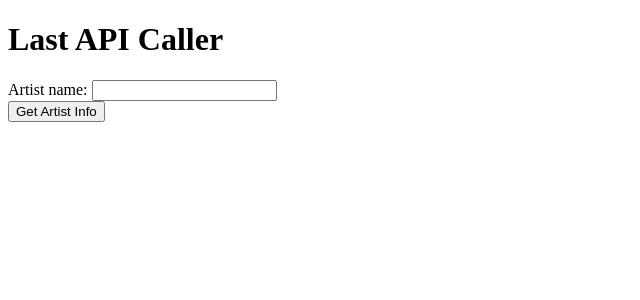
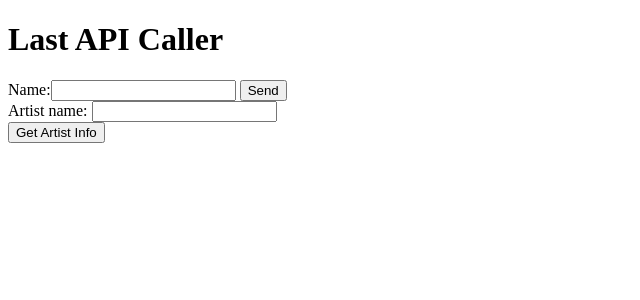
Before and after one commit to nordicmaster/LastFM-API-caller, a Django app: template hello/templates/index.html in a window 1280 px wide. Shown: the top 300 px of the page, without its empty margins (0-640 px from the left). Run offline with Django 3.2, Linux system fonts and the light colour scheme; the template is opened without the code that fills it: values that come from a table or form of the project are taken from there, others are empty.

Commit message:
Update index.html

```diff
--- a/hello/templates/index.html
+++ b/hello/templates/index.html
@@ -9,7 +9,11 @@
 <script src="{% static 'script.js' %}?version=2"></script>
 <body>
     <h1>Last API Caller</h1>
-
+    <form method="POST">
+        {% csrf_token %}
+        {{ form }}
+        <input type="submit" value="Send" >
+    </form>
     <label for="name">Artist name:</label>
     <input type="text" id="name" name="name"><br>
     <input type="submit" value="Get Artist Info" onclick="getInfo(document.getElementById('name').value)">
```
